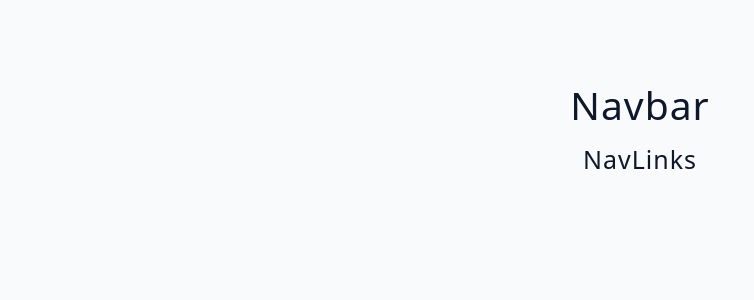
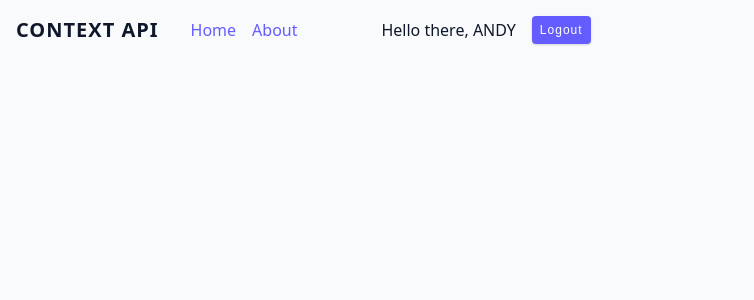
Before and after one commit to akolle/advanced-react, a React (Vite) app: page / in a window 1280 px wide. Shown: the top 300 px of the page, without its empty margins (0-754 px from the left). Built offline with nearby package versions, Linux system fonts and the light colour scheme.

Commit message:
context api prop drilling

```diff
--- a/src/App.jsx
+++ b/src/App.jsx
@@ -2,9 +2,9 @@
 
 function App() {
   return (
-    <div className="container">
+    <>
       <List />
-    </div>
+    </>
   )
 }
 
--- a/src/tutorial/09-context-api/starter/NavLinks.jsx
+++ b/src/tutorial/09-context-api/starter/NavLinks.jsx
@@ -1,10 +1,17 @@
 import UserContainer from './UserContainer'
 
-const NavLinks = ({ user }) => {
+const NavLinks = ({ user, logout }) => {
   return (
-    <div>
-      <h4>NavLinks</h4>
-      <UserContainer user={user} />
+    <div className="nav-container">
+      <ul className="nav-links">
+        <li>
+          <a href="#">home</a>
+        </li>
+        <li>
+          <a href="#">about</a>
+        </li>
+      </ul>
+      <UserContainer user={user} logout={logout} />
     </div>
   )
 }
--- a/src/tutorial/09-context-api/starter/Navbar.jsx
+++ b/src/tutorial/09-context-api/starter/Navbar.jsx
@@ -1,17 +1,21 @@
+import { useState } from 'react'
 import NavLinks from './NavLinks'
 
 const Navbar = () => {
-  const { user, setUser } = { name: 'Andy' }
+  const [user, setUser] = useState({ name: 'Andy' })
 
   const logout = () => {
     setUser(null)
   }
 
   return (
-    <div>
-      <h2>Navbar</h2>
-      <NavLinks user={user} />
-    </div>
+    <>
+      <nav className="navbar">
+        <h5>CONTEXT API</h5>
+        <NavLinks user={user} logout={logout} />
+      </nav>
+    </>
   )
 }
+
 export default Navbar
--- a/src/tutorial/09-context-api/starter/UserContainer.jsx
+++ b/src/tutorial/09-context-api/starter/UserContainer.jsx
@@ -1,5 +1,19 @@
-const UserContainer = ({ user }) => {
+const UserContainer = ({ user, logout }) => {
   // const { name } = user
-  return <div>{user}</div>
+  return (
+    <div className="user-container">
+      {user ? (
+        <>
+          <p>Hello there, {user?.name?.toUpperCase()}</p>
+
+          <button className="btn" onClick={logout}>
+            logout
+          </button>
+        </>
+      ) : (
+        <p>Please Login</p>
+      )}
+    </div>
+  )
 }
 export default UserContainer
```
